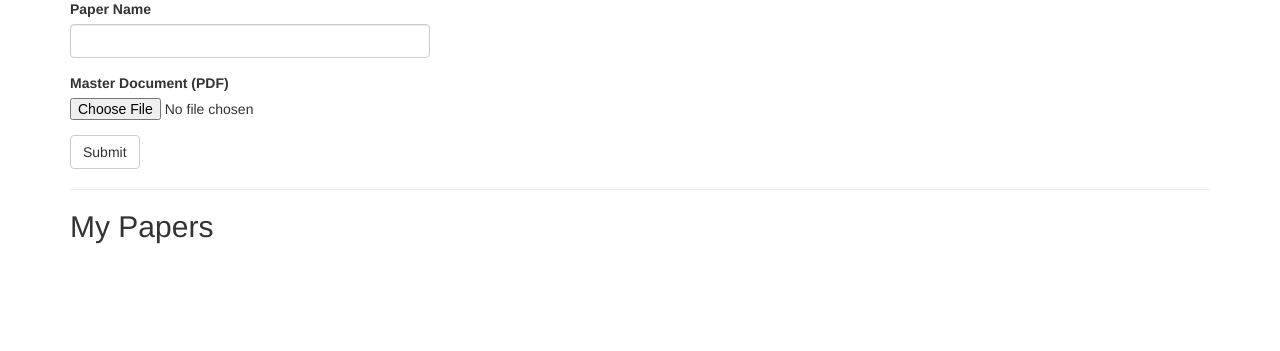
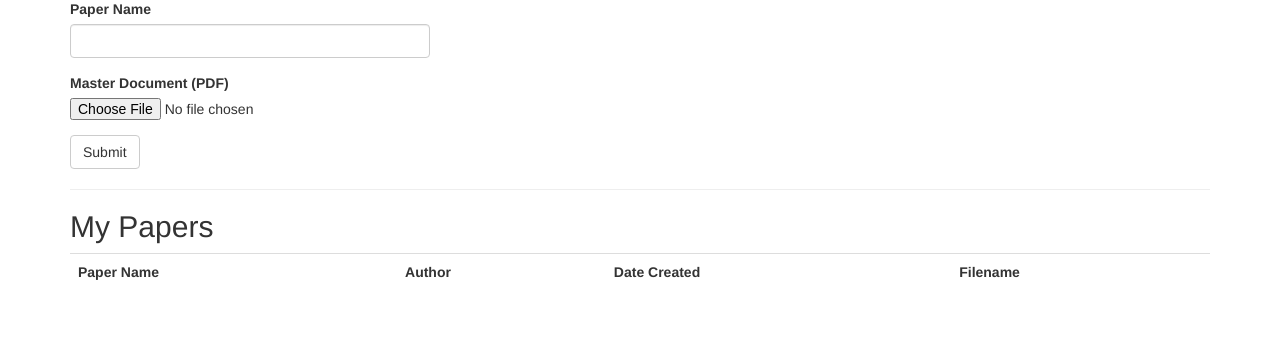
Before and after one commit to Notsofastmatey/Examscanner, a Flask app: a page that uses app/templates/user.html in a window 1280 px wide. Shown: the part 136-487 px from the top of the page. Run offline with Flask 2, Linux system fonts and the light colour scheme; the visitor is signed in with stand-in values (Sample User, id 1); data comes from the database, SQL or seed files in the repository; both versions use the stored data as it was after the commit; data that the repository does not hold is empty; some libraries are stand-ins or nearby versions.

Commit message:
Improved user.html page

```diff
--- a/app/forms.py
+++ b/app/forms.py
@@ -30,5 +30,5 @@ class RegistrationForm(FlaskForm):
 
 class PaperForm(FlaskForm):
     paper = StringField('Paper Name', validators=[DataRequired(), Length(min=1, max=140)])
-    file = FileField('Master Document (PDF)', validators=[FileRequired(), FileAllowed(['pdf'], 'PDF Document only!')])
+    file = FileField('Master Document (PDF)', validators=[FileRequired(), FileAllowed(['pdf'], 'Only PDF documents are allowed.')])
     submit = SubmitField('Submit')
--- a/app/templates/user.html
+++ b/app/templates/user.html
@@ -12,12 +12,15 @@
 <hr>
 <h2>My Papers</h2>
 <table class="table">
+    <th scope="col">Paper Name</th>
+    <th scope="col">Author</th>
+    <th scope="col">Date Created</th>
+    <th scope="col">Filename</th>
     {% for paper in papers %}
     <tr valign="top">
         <td>{{ paper.paper_name }}</td>
         <td>{{ paper.author.username }}</td>
-        <td>{{ paper.created_time }}</td>
-        <td>{{ url_for('upload', filename=paper.filename) }}</td>
+        <td>{{ paper.created_time.strftime('%d-%m-%Y') }}</td>
         <td><a href="{{ url_for('upload', filename=paper.filename) }}">{{ paper.filename }}</a></td>
     </tr>
     {% endfor %}
```
Also changed, not shown: app.db, 2 other files.
